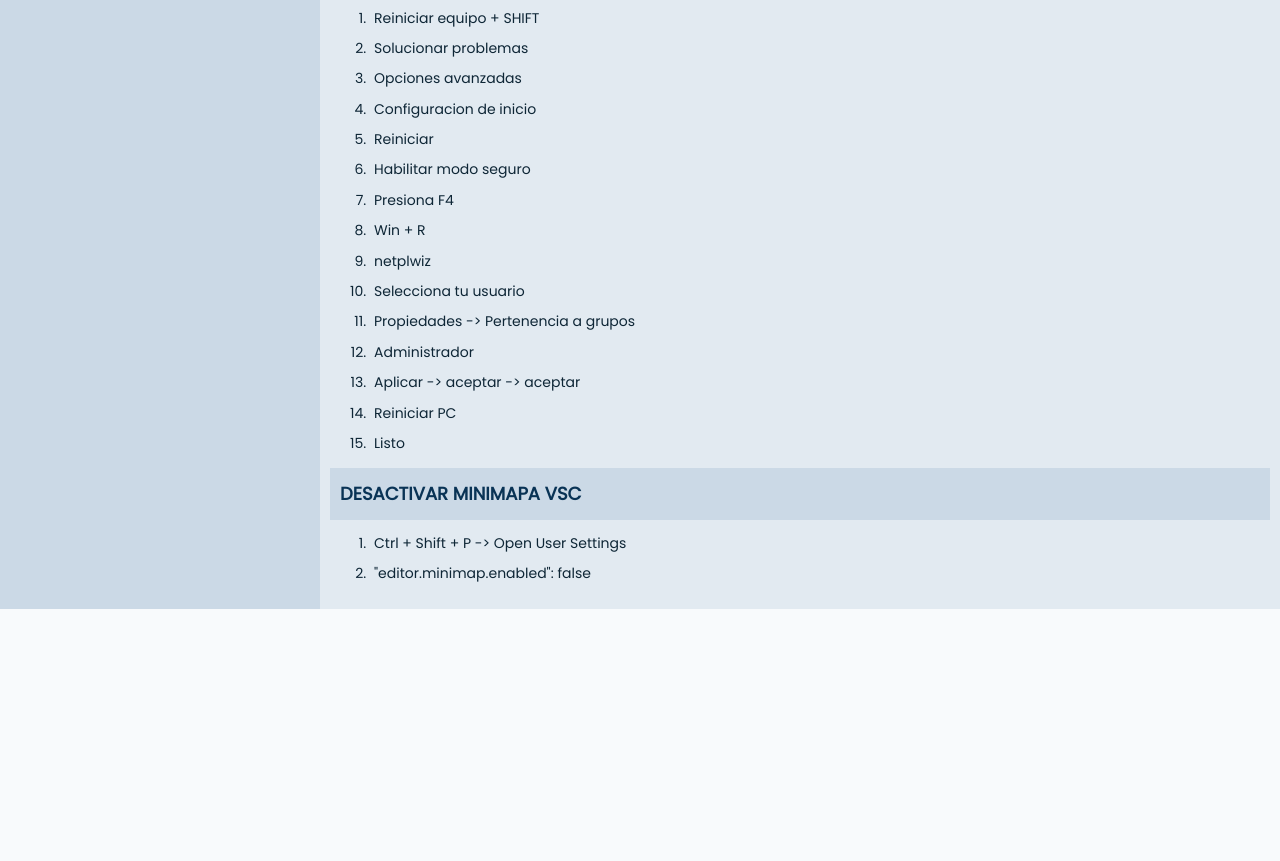
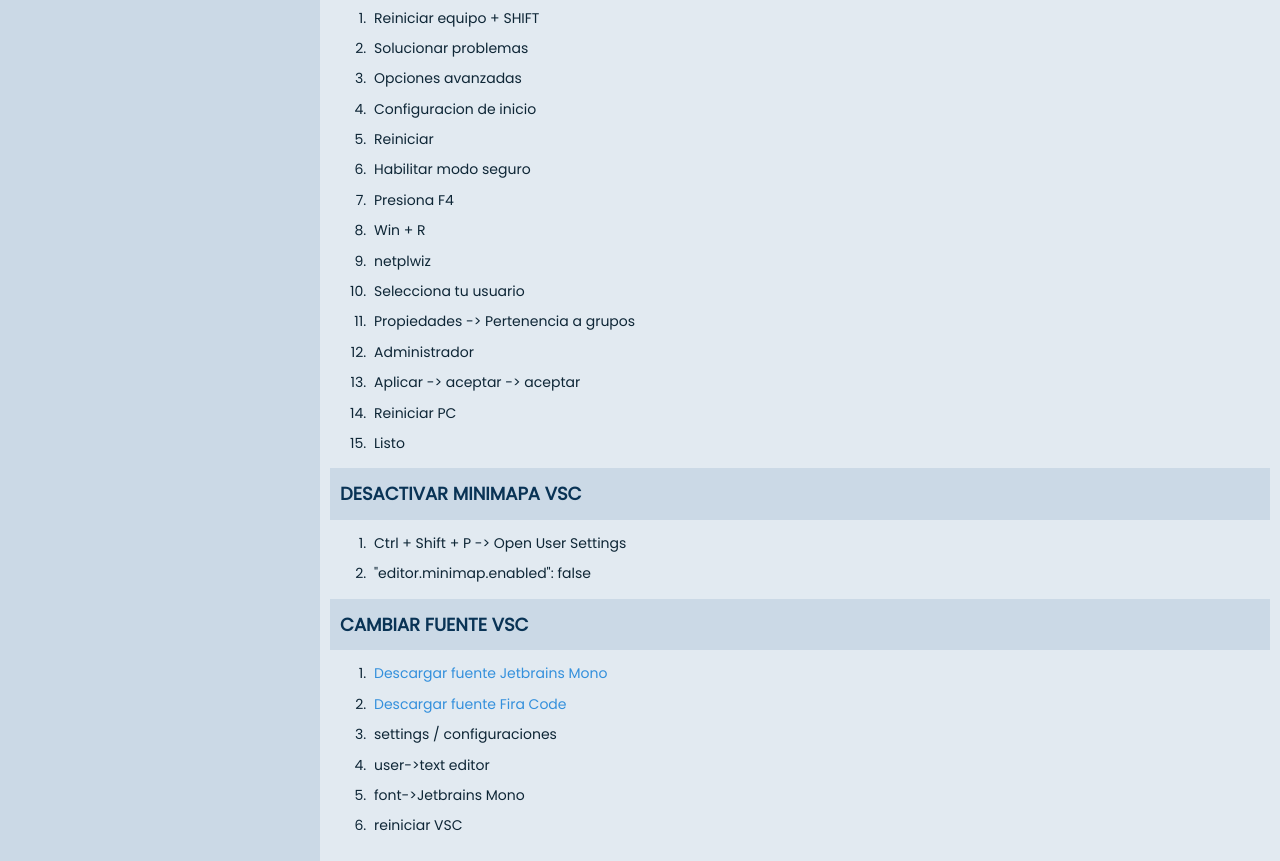
Before and after one commit to isaiismael/blog-computacion, a plain HTML site: page mas.html in a window 1280 px wide. Shown: the part 1355-2216 px from the top of the page. Before the commit the page ends 1964 px from the top, so only its background shows below. Drawn offline with nearby package versions, Linux system fonts and the light colour scheme; some packages are replaced by stand-ins of ours; a script that the page names is missing.

Commit message:
agregue fuente vsc

```diff
--- a/mas.html
+++ b/mas.html
@@ -211,6 +211,27 @@
                         </section>
                     </section>
 
+                    <!-- CAMBIAR FUENTE VSC -->
+                    <section id="vsc" class="mb-2">
+                        <h5 class="programas">CAMBIAR FUENTE VSC</h5>
+                        <section>
+                            <div class="texto">
+                                <ol>
+                                    <li class="p-1"><a target="_blank"
+                                            href="https://www.jetbrains.com/es-es/lp/mono/">Descargar fuente Jetbrains
+                                            Mono</a></li>
+                                    <li class="p-1"><a target="_blank"
+                                            href="https://github.com/tonsky/FiraCode">Descargar fuente Fira Code</a>
+                                    </li>
+                                    <li class="p-1">settings / configuraciones</li>
+                                    <li class="p-1">user->text editor</li>
+                                    <li class="p-1">font->Jetbrains Mono</li>
+                                    <li class="p-1">reiniciar VSC</li>
+                                </ol>
+                            </div>
+                        </section>
+                    </section>
+
 
 
                 </div>
```
Also changed, not shown: laravel.html (+24 -4 lines).
